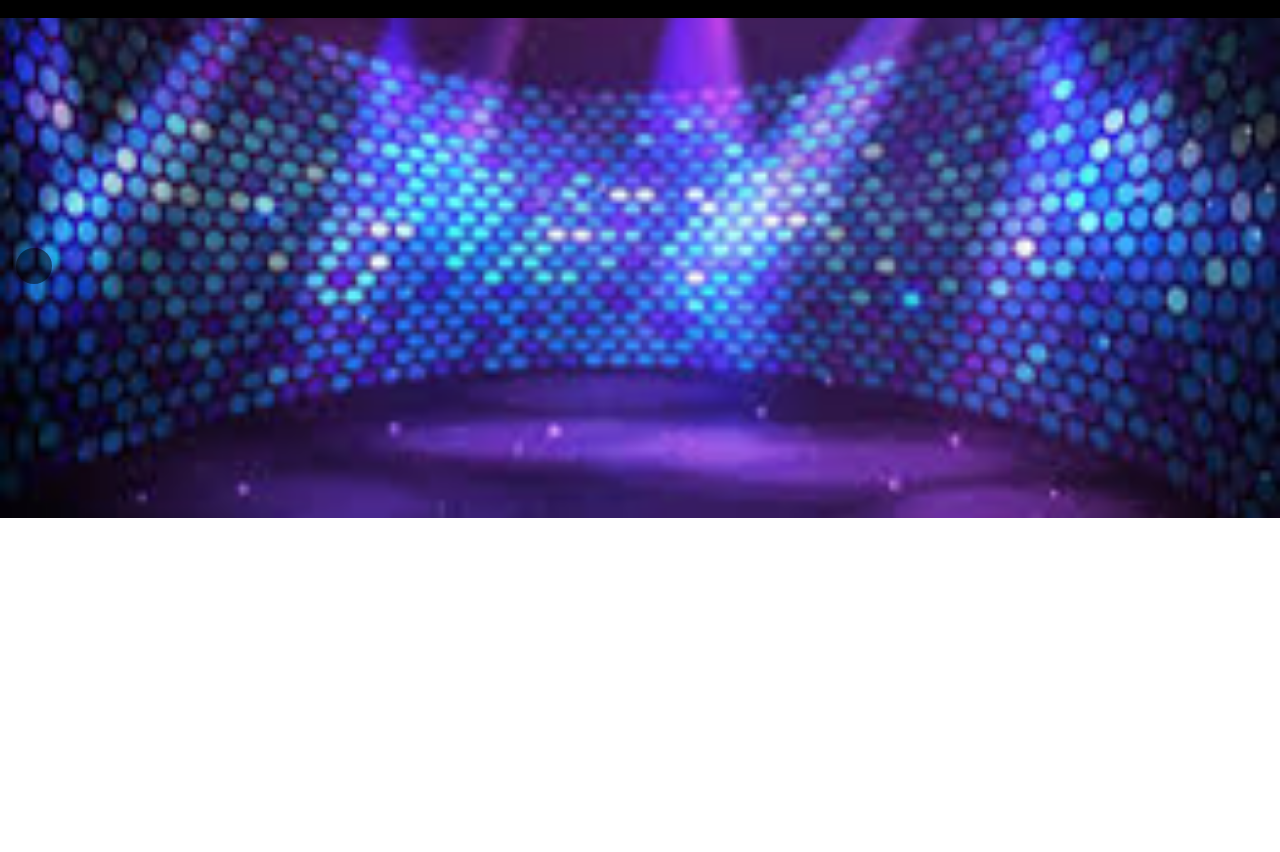
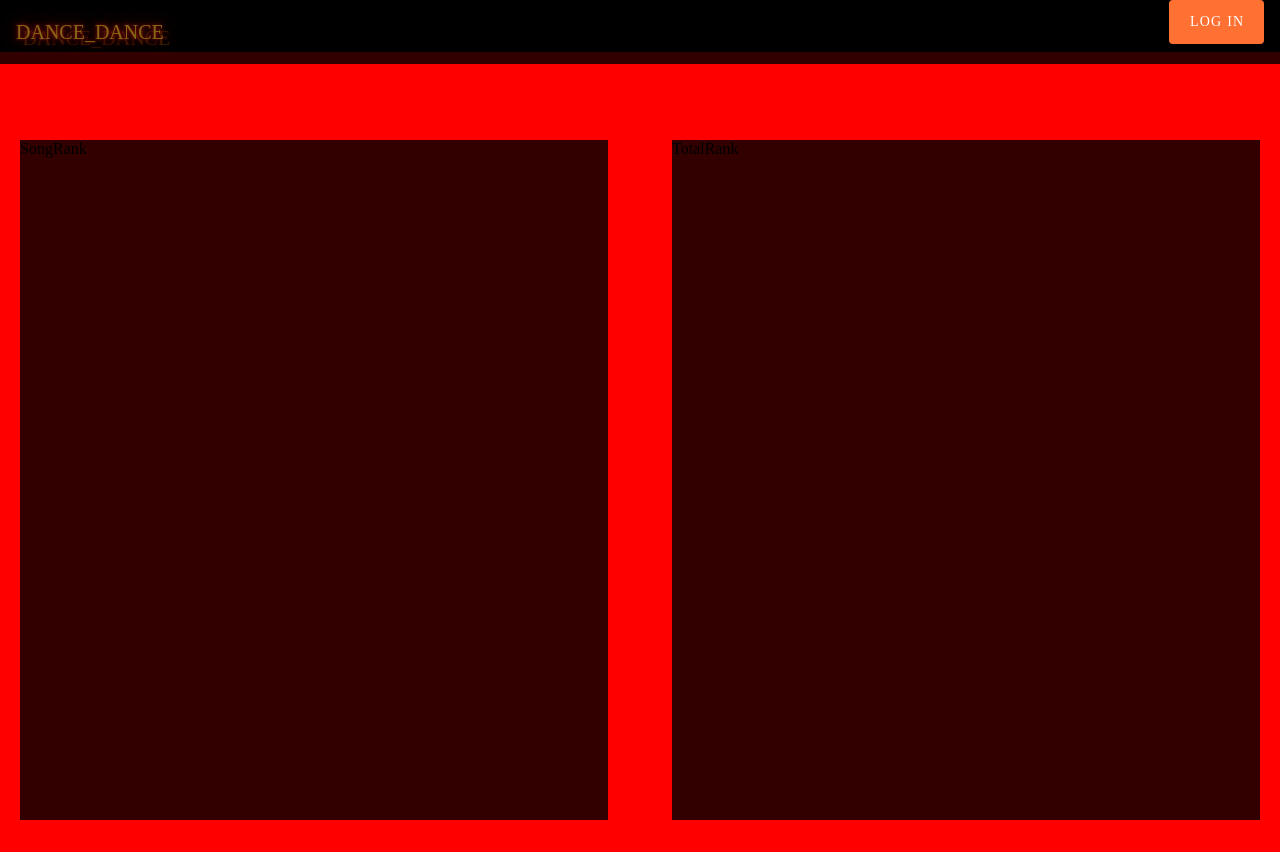
Before and after one commit to banggeut01/dancedance, a Vue app in the folder frontend/: page /rank in a window 1280 px wide. Before the commit the page ends 800 px from the top, so only its background shows below. Built offline with nearby package versions, Linux system fonts and the light colour scheme; a web font is replaced by a local one; what vue-scrollmagic would draw is missing.

Commit message:
S02P31B102-99 | Add SongRank, TotalRank in RankPage

```diff
--- /dev/null
+++ b/frontend/src/components/rank/SongRank.vue
@@ -0,0 +1,15 @@
+<template>
+  <div>
+      SongRank
+  </div>
+</template>
+
+<script>
+  export default {
+    name: 'SongRank',
+  }
+</script>
+
+<style>
+
+</style>
--- /dev/null
+++ b/frontend/src/components/rank/TotalRank.vue
@@ -0,0 +1,15 @@
+<template>
+  <div>
+      TotalRank
+  </div>
+</template>
+
+<script>
+  export default {
+    name: 'TotalRank',
+  }
+</script>
+
+<style>
+
+</style>
--- a/frontend/src/views/RankPage.vue
+++ b/frontend/src/views/RankPage.vue
@@ -1,40 +1,56 @@
 <template>
   <div>
-    rank
-    <v-carousel hide-delimiters>
-      <v-carousel-item
-        v-for="(item,i) in items"
-        :key="i"
-        :src="item.src"
-      ></v-carousel-item>
-    </v-carousel>
+    <Header class="header-pos header-color"></Header>
+    <v-row class="rankpage-div">
+      <v-col cols="6" class="rank-border">
+        <!-- 춤별 랭킹 -->
+        <SongRank class="rank-backcolor"></SongRank>
+      </v-col>
+      <v-col cols="6" class="rank-border">
+        <!-- 총 score 랭킹 -->
+        <TotalRank class="rank-backcolor"></TotalRank>
+      </v-col>
+    </v-row>
   </div>
 </template>
 
 <script>
+import Header from '@/components/common/Header.vue'
+import SongRank from '@/components/rank/SongRank.vue'
+import TotalRank from '@/components/rank/TotalRank.vue'
 export default {
   name: 'RankPage',
   data () {
-      return {
-        items: [
-          {
-            src: require('@/assets/stage.png'),
-          },
-          {
-            src: require('@/assets/stage.png'),
-          },
-          {
-            src: require('@/assets/stage.png'),
-          },
-          {
-            src: require('@/assets/stage.png'),
-          },
-        ],
-      }
-    },
+    return {
+    }
+  },
+  components: {
+    Header,
+    SongRank,
+    TotalRank
+  }
 }
 </script>
 
 <style>
-
+.header-pos {
+  position: absolute;
+  top: 0px !important;
+  left: 0px;
+}
+.header-color {
+  background-color: rgba(0, 0, 0, .8) !important;
+}
+.rankpage-div {
+  height: 100vh;
+  padding-top:56px;
+  background-color: red; /* 임시 배경 넣으면 바꿀 것! */
+}
+.rank-border {
+  border:20px solid transparent;
+}
+.rank-backcolor {
+  background-color: rgba(0, 0, 0, .8);
+  height: 100%;
+}
 </style>
```
